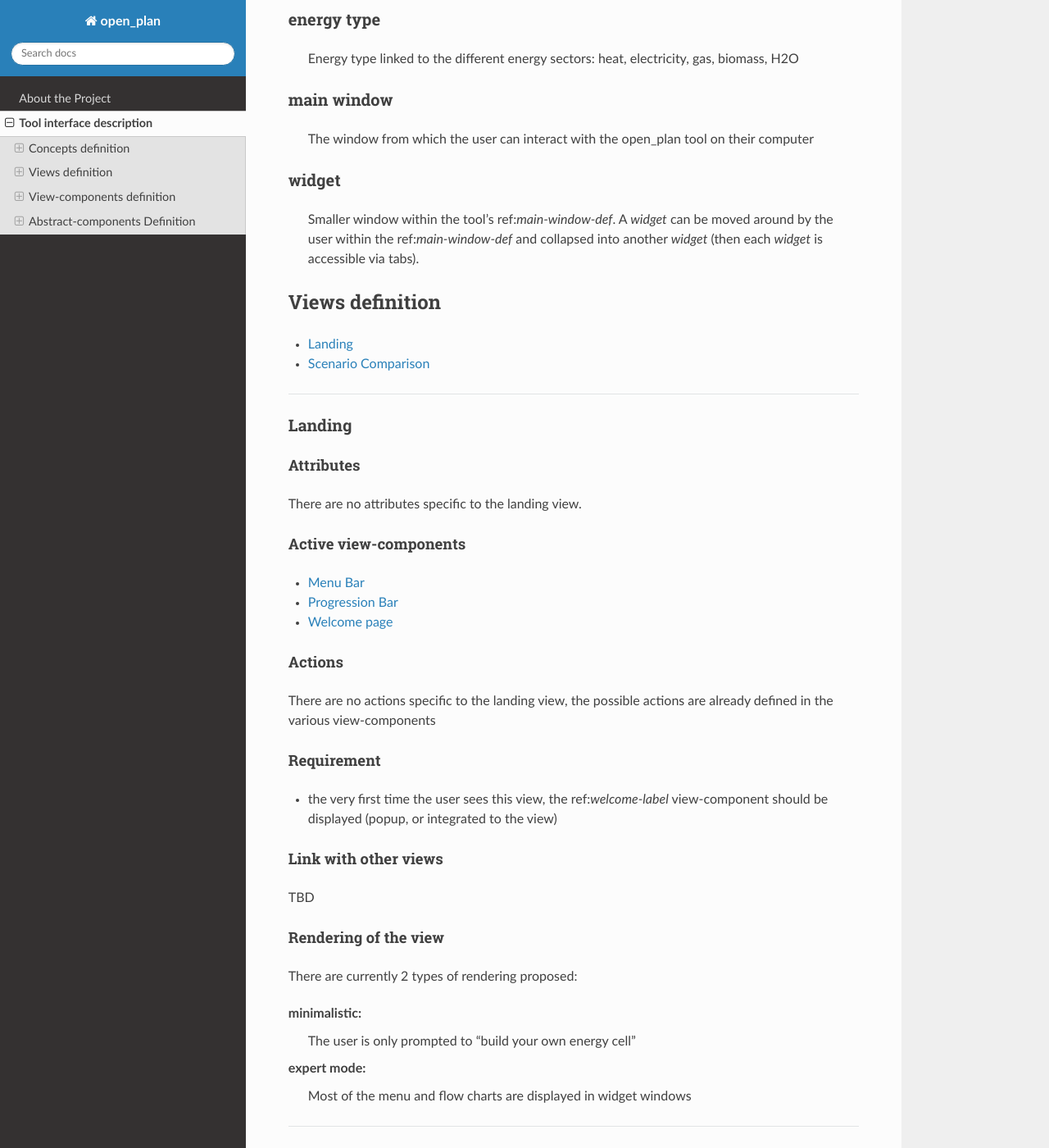
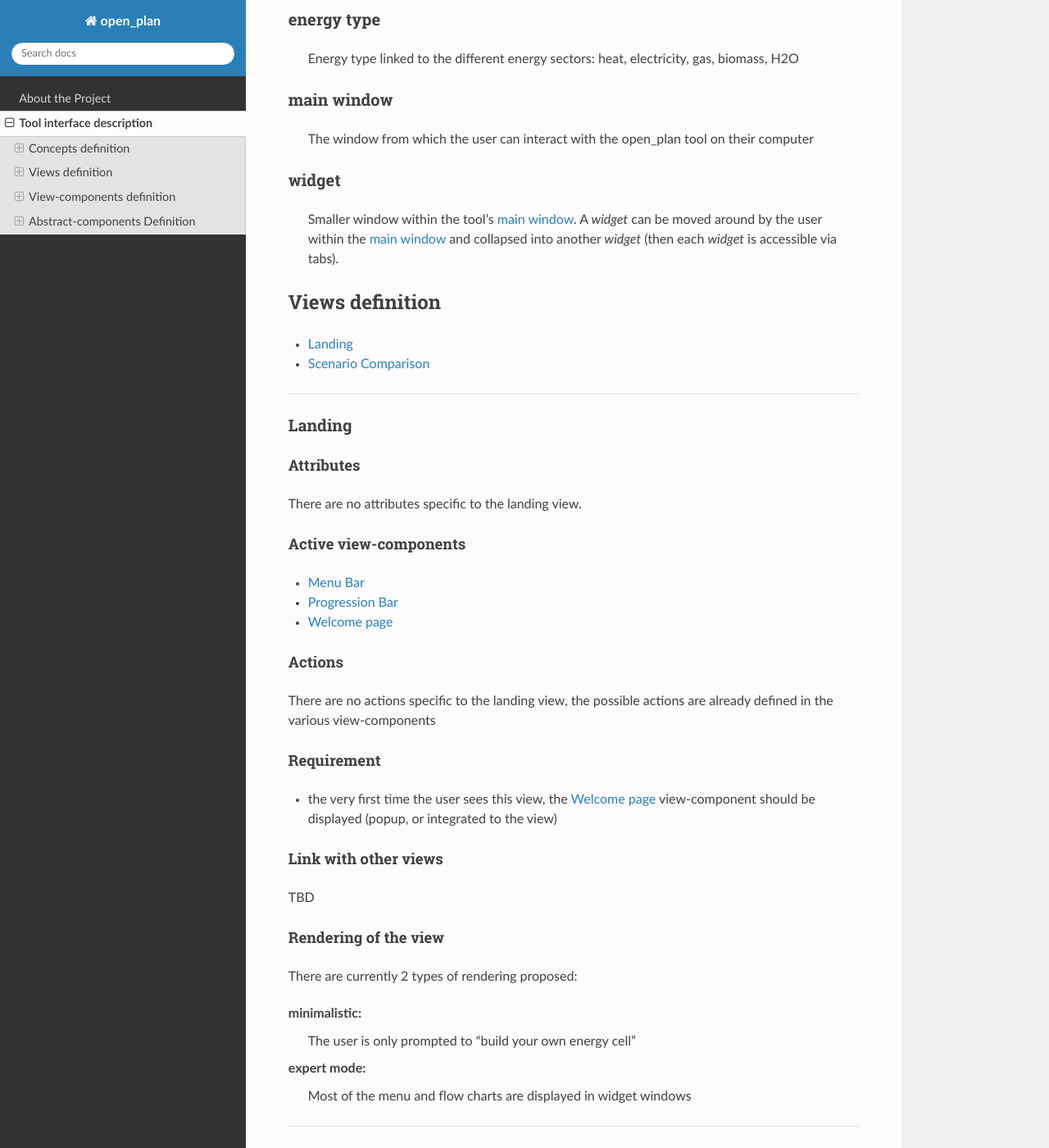
Before and after one commit to rl-institut/open_plan, a Sphinx documentation site: the page built from docs/tool_interface.rst, in a window 1280 px wide and 1400 px high, scrolled down 788 px. Shown: the whole window at 82% size. Built offline with Sphinx 7.4.7 and the Read the Docs theme 2.0.0, drawn with Linux system fonts in a browser that asks for light colours; formulas are drawn with MathJax 3.

Commit message:
Fix broken references

```diff
--- a/docs/tool_interface.rst
+++ b/docs/tool_interface.rst
@@ -44,8 +44,8 @@ main window
 
 widget
 ------
-    Smaller window within the tool's ref:`main-window-def`.
-    A *widget* can be moved around by the user within the ref:`main-window-def` and collapsed into another *widget* (then each *widget* is accessible via tabs).
+    Smaller window within the tool's :ref:`main-window-def`.
+    A *widget* can be moved around by the user within the :ref:`main-window-def` and collapsed into another *widget* (then each *widget* is accessible via tabs).
 
 
 
--- a/docs/views/landing.rst
+++ b/docs/views/landing.rst
@@ -19,7 +19,7 @@ There are no actions specific to the landing view, the possible actions are alre
 
 Requirement
 ^^^^^^^^^^^
-- the very first time the user sees this view, the ref:`welcome-label` view-component should be displayed (popup, or integrated to the view)
+- the very first time the user sees this view, the :ref:`welcome-label` view-component should be displayed (popup, or integrated to the view)
 
 Link with other views
 ^^^^^^^^^^^^^^^^^^^^^
```
